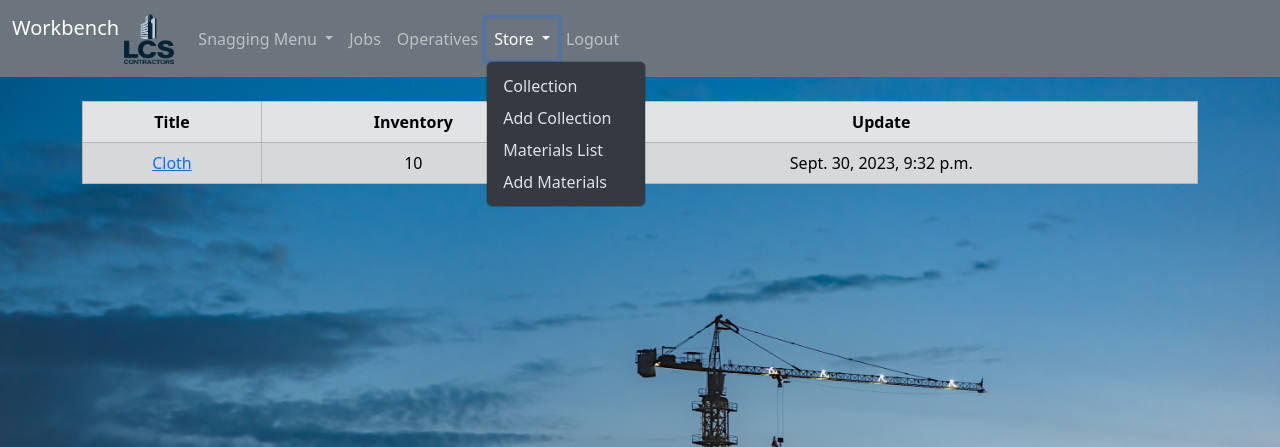
After one commit to csabajuhasz/DjangoSnags, a Django app: page /store/items_collection/6 in a window 1280 px wide, after a click on "Store". The commit adds this page. Shown: the top 447 px of the page. Run offline with Django 4.2, Linux system fonts and the light colour scheme; a user stored in the database is signed in; data comes from the database, SQL or seed files in the repository; both versions use the stored data as it was after the commit.

Commit message:
Congiguring Store app

```diff
--- a/lcs_project/urls.py
+++ b/lcs_project/urls.py
@@ -20,5 +20,6 @@ urlpatterns = [
     path("admin/", admin.site.urls),
     path("", include("snags.urls")),
     path("operatives/", include("operatives.urls")),
+    path("store/", include("store.urls")),
     path("__debug__/", include("debug_toolbar.urls")),
 ]
--- a/snags/admin.py
+++ b/snags/admin.py
@@ -5,7 +5,7 @@ from . import models
 @admin.register(models.Snag)
 class SnagAdmin(admin.ModelAdmin):
     actions = ["close_status"]
-    list_display = ["address", "status", "booked_date", "am_pm"]
+    list_display = ["address", "site", "status", "booked_date", "am_pm"]
     list_editable = ["status", "booked_date", "am_pm"]
     list_per_page = 10
     search_fields = ["address__icontains", "booked_date"]
--- a/snags/templates/navbar.html
+++ b/snags/templates/navbar.html
@@ -57,6 +57,42 @@
           <a class="nav-link" href="{%url 'operatives/home'%}">Operatives</a>
         </li>
 
+        <li class="nav-item dropdown">
+          <a
+            class="nav-link dropdown-toggle"
+            href="#"
+            role="button"
+            data-bs-toggle="dropdown"
+            aria-expanded="false"
+          >
+            Store
+          </a>
+          <ul class="dropdown-menu dropdown-menu-dark">
+            <li>
+              <a class="dropdown-item" href="{%url 'store/collection'%}"
+                >Collection</a
+              >
+            </li>
+
+            <li>
+              <a class="dropdown-item" href="{%url 'store/add_collection'%}"
+                >Add Collection</a
+              >
+            </li>
+            <li>
+              <a class="dropdown-item" href="{%url 'store/materials'%}"
+                >Materials List</a
+              >
+            </li>
+
+            <li>
+              <a class="dropdown-item" href="{%url 'store/add_material'%}"
+                >Add Materials</a
+              >
+            </li>
+          </ul>
+        </li>
+
         <!-- <li class="nav-item">
           <a class="nav-link" href="{%url 'snags/home'%}">Snags</a>
         </li> -->
--- a/store/admin.py
+++ b/store/admin.py
@@ -11,12 +11,14 @@ class CollectionAdmin(admin.ModelAdmin):
     list_display = ["title", "update"]
     list_per_page = 10
     inlines = [MaterialInline]
+    search_fields = ["title__istartswith"]
 
 
 @admin.register(models.Site)
 class SiteAdmin(admin.ModelAdmin):
     list_display = ["title", "update"]
     list_per_page = 10
+    search_fields = ["title__istartswith"]
 
 
 @admin.register(models.Material)
@@ -25,4 +27,4 @@ class Materialdmin(admin.ModelAdmin):
     list_per_page = 10
     list_filter = ["site", "collection"]
     list_editable = ["inventory"]
-    search_fields = ["title"]
+    search_fields = ["title__istartswith"]
--- a/store/models.py
+++ b/store/models.py
@@ -35,4 +35,4 @@ class Material(models.Model):
         return self.title
 
     class Meta:
-        ordering = ["title"]
+        ordering = ["inventory", "title"]
--- /dev/null
+++ b/store/templates/store/items_collection.html
@@ -0,0 +1,27 @@
+{%extends 'base.html'%} {%block content%} {%if user.is_authenticated %}
+
+<table class="table table-hover table-bordered table-secondary table-striped">
+  <thead class="table-secondary">
+    <tr>
+      <th scope="col">Title</th>
+      <th scope="col">Inventory</th>
+      <th scope="col">Update</th>
+    </tr>
+  </thead>
+  <tbody>
+    {% if collections %} {%for collection in collections%}
+    <tr>
+      <td>
+        <a href="{% url 'store/update_material' collection.id %}"
+          >{{ collection.title }}</a
+        >
+      </td>
+      <td>{{collection.inventory}}</td>
+      <td>{{collection.update }}</td>
+    </tr>
+
+    {%endfor%}
+  </tbody>
+</table>
+
+{% endif %} {%else%} {% endif %} {% endblock %}
--- /dev/null
+++ b/store/urls.py
@@ -0,0 +1,19 @@
+from django.urls import path
+from . import views
+
+
+urlpatterns = [
+    path("collection", views.collection, name="store/collection"),
+    path("add_collection/", views.add_collection, name="store/add_collection"),
+    path(
+        "items_collection/<int:pk>",
+        views.items_collection,
+        name="store/items_collection",
+    ),
+    path("materials", views.material, name="store/materials"),
+    path("add_material/", views.add_material, name="store/add_material"),
+    path(
+        "update_material/<int:pk>", views.update_material, name="store/update_material"
+    ),
+    path("search_material", views.search_material, name="store/search_material"),
+]
--- a/store/views.py
+++ b/store/views.py
@@ -1,3 +1,108 @@
-from django.shortcuts import render
+from django.shortcuts import render, redirect
+from django.db.models import F
+from store.models import *
+from django.db.models import Q
+from django.contrib import messages
+from .forms import AddMaterialForm, AddCollectionForm
+
 
 # Create your views here.
+
+
+def collection(request):
+    collections = Collection.objects.values(
+        "title",
+        "update",
+        "id",
+    )
+
+    return render(request, "store/collection.html", {"collections": collections})
+
+
+def items_collection(request, pk):
+    if request.user.is_authenticated:
+        collections = Collection.objects.get(id=pk).material_set.all()
+
+        # z = collections.material_set.all()
+
+        return render(
+            request,
+            "store/items_collection.html",
+            {"collections": collections},
+        )
+
+
+def add_collection(request):
+    form = AddCollectionForm(request.POST or None)
+    if request.user.is_authenticated:
+        if request.method == "POST":
+            if form.is_valid():
+                add_collection = form.save()
+                messages.success(request, f"{add_collection} -- Added")
+                return redirect("store/collection")
+        return render(request, "store/add_collection.html", {"form": form})
+    else:
+        messages.success(request, "You Must Be Logged In...")
+        return redirect("snags/home")
+
+
+def material(request):
+    materials = Material.objects.values(
+        "title",
+        "inventory",
+        "description",
+        "collection__title",
+        "site__title",
+        "update",
+        "id",
+    )
+
+    return render(request, "store/materials.html", {"materials": materials})
+
+
+def add_material(request):
+    form = AddMaterialForm(request.POST or None)
+    if request.user.is_authenticated:
+        if request.method == "POST":
+            if form.is_valid():
+                add_material = form.save()
+                messages.success(request, f"{add_material} -- Added")
+                return redirect("store/materials")
+        return render(request, "store/add_material.html", {"form": form})
+    else:
+        messages.success(request, "You Must Be Logged In...")
+        return redirect("snags/home")
+
+
+def update_material(request, pk):
+    if request.user.is_authenticated:
+        current_material = Material.objects.get(id=pk)
+        form = AddMaterialForm(request.POST or None, instance=current_material)
+        if form.is_valid():
+            form.save()
+            messages.success(request, f"{current_material} -- Has Been Updated")
+            return redirect("store/materials")
+        return render(request, "store/update_material.html", {"form": form})
+    else:
+        messages.success(request, "You Must Be Logged In...")
+        return redirect("snags/home")
+
+
+def search_material(request):
+    if request.method == "POST":
+        searched = request.POST["searched"]
+        # snags = Snag.objects.filter(address__icontains=searched)
+
+        materials = Material.objects.filter(
+            Q(title__icontains=searched)
+            | Q(collection__title__icontains=searched)
+            | Q(site__title__icontains=searched)
+        ).distinct()
+
+        return render(
+            request,
+            "store/search_material.html",
+            {"searched": searched, "materials": materials},
+        )
+    else:
+        return render(request, "search.html", {})
```
Also changed, not shown: store/forms.py (added, +65 -0 lines), store/templates/store/add_collection.html (added, +15 -0 lines), store/templates/store/add_material.html (added, +15 -0 lines), store/templates/store/collection.html (added, +24 -0 lines), store/templates/store/materials.html (added, +58 -0 lines), store/templates/store/search_material.html (added, +31 -0 lines), store/templates/store/update_material.html (added, +15 -0 lines), db.sqlite3.
